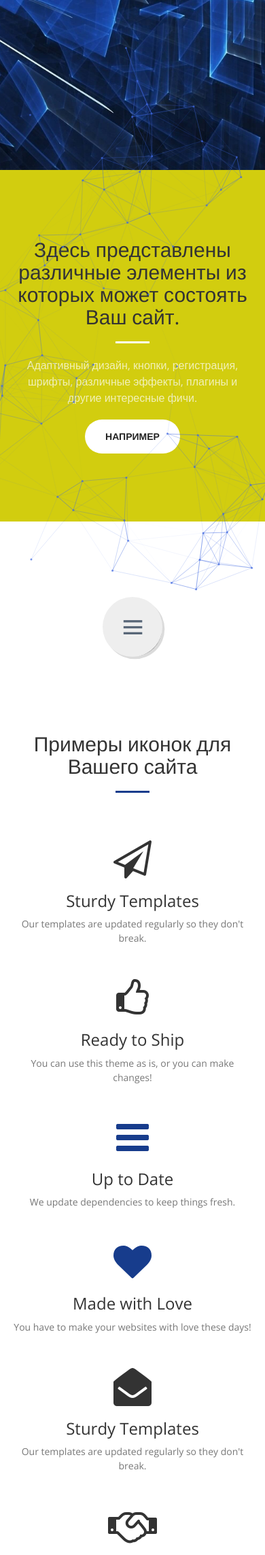
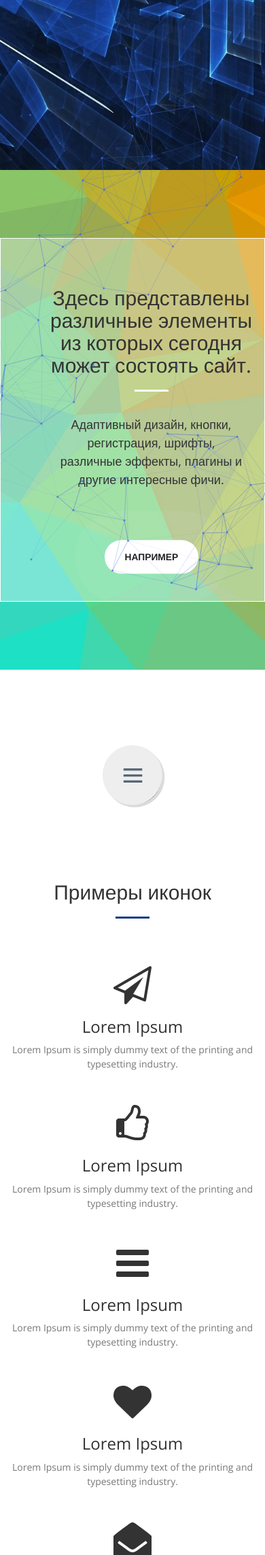
Before and after one commit to korol5579/newmodweb, a PHP site: page / in a window 390 px wide; the page is wider, and only the part inside the window is pictured. Shown: the part 594-2881 px from the top of that part at 68% size. Run offline with PHP 8.4, Linux system fonts and the light colour scheme; some libraries are stand-ins or nearby versions.

Commit message:
Mobile adaptation

```diff
--- a/index.php
+++ b/index.php
@@ -10,6 +10,7 @@
   <meta name="author" content="">
   <meta name="keywords" content="">
   <title>Modern Web Technologies</title>
+  <link rel="shortcut icon" type="image/x-icon" href="../img/icons/favicon.ico">
   <!--Стили для выезжающего меню-->
   <link rel="stylesheet" type="text/css" href="css/normalize.css" />
   <link rel="stylesheet" type="text/css" href="css/demo.css" />
@@ -78,11 +79,11 @@
     <div class="container">
       <div class="row">
         <div class="col-lg-8 col-lg-offset-2 text-center">
-          <h2 class="section-heading">Здесь представлены различные элементы из которых может
-            состоять Ваш сайт.</h2>
+          <h2 class="section-heading">Здесь представлены различные элементы из которых сегодня может
+            состоять сайт.</h2>
           <hr class="light">
           <p class="text-faded">Адаптивный дизайн, кнопки, регистрация, шрифты, различные эффекты, плагины и другие интересные фичи.</p>
-          <a href="#services" class="page-scroll btn btn-default btn-xl sr-button" id="trigger">Например</a>
+          <a href="#services" class="page-scroll btn btn-default btn-xl sr-button btn-pulse" id="trigger">Например</a>
         </div>
       </div>
     </div>
@@ -229,7 +230,7 @@
     <div class="container">
       <div class="row">
         <div class="col-lg-12 text-center">
-          <h2 class="section-heading">Примеры иконок для Вашего сайта</h2>
+          <h2 class="section-heading">Примеры иконок</h2>
           <hr class="primary">
         </div>
       </div>
@@ -239,29 +240,29 @@
         <div class="col-lg-3 col-md-6 text-center">
           <div class="service-box">
             <i class="fa fa-4x fa-paper-plane-o sr-icons"></i>
-            <h3>Sturdy Templates</h3>
-            <p class="text-muted">Our templates are updated regularly so they don't break.</p>
+            <h3>Lorem Ipsum</h3>
+            <p class="text-muted">Lorem Ipsum is simply dummy text of the printing and typesetting industry.</p>
           </div>
         </div>
         <div class="col-lg-3 col-md-6 text-center">
           <div class="service-box">
             <i class="fa fa-4x fa-thumbs-o-up  sr-icons"></i>
-            <h3>Ready to Ship</h3>
-            <p class="text-muted">You can use this theme as is, or you can make changes!</p>
+            <h3>Lorem Ipsum</h3>
+            <p class="text-muted">Lorem Ipsum is simply dummy text of the printing and typesetting industry.</p>
           </div>
         </div>
         <div class="col-lg-3 col-md-6 text-center">
           <div class="service-box">
-            <i class="fa fa-4x fa-bars text-primary sr-icons"></i>
-            <h3>Up to Date</h3>
-            <p class="text-muted">We update dependencies to keep things fresh.</p>
+            <i class="fa fa-4x fa-bars  sr-icons"></i>
+            <h3>Lorem Ipsum</h3>
+            <p class="text-muted">Lorem Ipsum is simply dummy text of the printing and typesetting industry.</p>
           </div>
         </div>
         <div class="col-lg-3 col-md-6 text-center">
           <div class="service-box">
-            <i class="fa fa-4x fa-heart text-primary sr-icons"></i>
-            <h3>Made with Love</h3>
-            <p class="text-muted">You have to make your websites with love these days!</p>
+            <i class="fa fa-4x fa-heart  sr-icons"></i>
+            <h3>Lorem Ipsum</h3>
+            <p class="text-muted">Lorem Ipsum is simply dummy text of the printing and typesetting industry.</p>
           </div>
         </div>
       </div>
@@ -269,29 +270,29 @@
         <div class="col-lg-3 col-md-6 text-center">
           <div class="service-box">
             <i class="fa fa-4x fa-envelope-open sr-icons"></i>
-            <h3>Sturdy Templates</h3>
-            <p class="text-muted">Our templates are updated regularly so they don't break.</p>
+            <h3>Lorem Ipsum</h3>
+            <p class="text-muted">Lorem Ipsum is simply dummy text of the printing and typesetting industry.</p>
           </div>
         </div>
         <div class="col-lg-3 col-md-6 text-center">
           <div class="service-box">
             <i class="fa fa-4x fa fa-handshake-o  sr-icons"></i>
-            <h3>Ready to Ship</h3>
-            <p class="text-muted">You can use this theme as is, or you can make changes!</p>
+            <h3>Lorem Ipsum</h3>
+            <p class="text-muted">Lorem Ipsum is simply dummy text of the printing and typesetting industry.</p>
           </div>
         </div>
         <div class="col-lg-3 col-md-6 text-center">
           <div class="service-box">
-            <i class="fa fa-4x  fa-check-circle text-primary sr-icons"></i>
-            <h3>Up to Date</h3>
-            <p class="text-muted">We update dependencies to keep things fresh.</p>
+            <i class="fa fa-4x  fa-check-circle sr-icons"></i>
+            <h3>Lorem Ipsum</h3>
+            <p class="text-muted">Lorem Ipsum is simply dummy text of the printing and typesetting industry.</p>
           </div>
         </div>
         <div class="col-lg-3 col-md-6 text-center">
           <div class="service-box">
-            <i class="fa fa-4x fa-eye text-primary sr-icons"></i>
-            <h3>Made with Love</h3>
-            <p class="text-muted">You have to make your websites with love these days!</p>
+            <i class="fa fa-4x fa-eye  sr-icons"></i>
+            <h3>Lorem Ipsum</h3>
+            <p class="text-muted">Lorem Ipsum is simply dummy text of the printing and typesetting industry.</p>
           </div>
         </div>
       </div>
@@ -440,16 +441,23 @@
         </ul>
       </div>
       <div class="slide-controller">
+        <a href="#" class="btn-prev"><i class="fa fa-chevron-left fa-4x" aria-hidden="true"></i></a>
+        <a href="#" class="btn-play"><i class="fa fa-play fa-4x" aria-hidden="true"></i></a>
+        <a href="#" class="btn-pause"><i class="fa fa-pause fa-4x" aria-hidden="true"></i></a>
+        <a href="#" class="btn-next"><i class="fa fa-chevron-right fa-4x" aria-hidden="true"></i></a>
+      </div>
+      <!-- <div class="slide-controller">
         <a href="#" class="btn-prev"><img src="slider_img/left.png" alt="prev slide" /></a>
         <a href="#" class="btn-play"><img src="slider_img/play.png" alt="start slide" /></a>
         <a href="#" class="btn-pause"><img src="slider_img/pause.png" alt="pause slide" /></a>
         <a href="#" class="btn-next"><img src="slider_img/right.png" alt="next slide" /></a>
-      </div>
+      </div> -->
     </div>
   </section>
   <div class="new-mod-center">
     <a href="#" class="page-scroll btn btn-default btn-xl sr-button new-mod-btn">Ещё</a>
   </div>
+  <hr>
   <h2 class="new-mod-title">Крестики нолики на css</h2>
   <div class="tic-tac-toe">
     <input class="player-1 left first-column top first-row first-diagonal turn-1" id="block1-1-1" type="radio" />
--- a/less/creative.less
+++ b/less/creative.less
@@ -57,8 +57,8 @@ p {
 }
 
 .text-faded {
-  color: fade(white, 70%);
-  font-size: 16px;
+  font-size: 18px;
+  padding: 15px;
 }
 
 section {
@@ -1140,12 +1145,8 @@ a {
   margin-left: 0;
 }
 
-.container {
-  width: 100%;
-  max-width: 940px;
-  margin: 0 auto;
-  position: relative;
-  text-align: center;
+.clear {
+  clear: both;
 }
 
 
@@ -2340,7 +2340,20 @@ h5 {
 
 //Custom colors
 #about {
-  background-color: @theme-new-secondary;
+  // background-color: @theme-new-secondary;
+  background-image: url('../img/covers/9.jpg');
+
+  .container {
+    width: 100%;
+    max-width: 940px;
+    margin: 0 auto;
+    position: relative;
+    text-align: center;
+    border: solid #fff 1px;
+    padding: 70px 15px 70px 70px;
+    ;
+    background-color: rgba(255, 255, 255, 0.35);
+  }
 }
 
 //Анимированное лого
@@ -2675,11 +2700,45 @@ h5 {
 }
 
 
+//puls button
+.pulse-button:hover {
+  -webkit-animation: none;
+}
+
+@-webkit-keyframes pulse {
+  0% {
+    -moz-transform: scale(0.9);
+    -ms-transform: scale(0.9);
+    -webkit-transform: scale(0.9);
+    transform: scale(0.9);
+  }
+  70% {
+    -moz-transform: scale(1);
+    -ms-transform: scale(1);
+    -webkit-transform: scale(1);
+    transform: scale(1);
+    box-shadow: 0 0 0 50px rgba(90, 153, 212, 0);
+  }
+  100% {
+    -moz-transform: scale(0.9);
+    -ms-transform: scale(0.9);
+    -webkit-transform: scale(0.9);
+    transform: scale(0.9);
+    box-shadow: 0 0 0 0 rgba(90, 153, 212, 0);
+  }
+}
+
+
+.btn-pulse {
+  -webkit-animation: pulse 1.5s infinite;
+  box-shadow: 0 0 0 0 rgba(255, 255, 255, 0.38);
+  margin-top: 40px;
+  margin-bottom: -30px;
+}
 /* cosmos */
 
 .demo {
   width: 100%;
-  min-height: 500px;
   overflow: hidden;
   position: relative;
 }
```
Also changed, not shown: other parts of index.php (+36 -33 lines), other parts of less/creative.less (+31 -15 lines), css/creative.css (+70 -17 lines), css/creative.min.css. Lines whose indentation alone changed are shown as unchanged.
